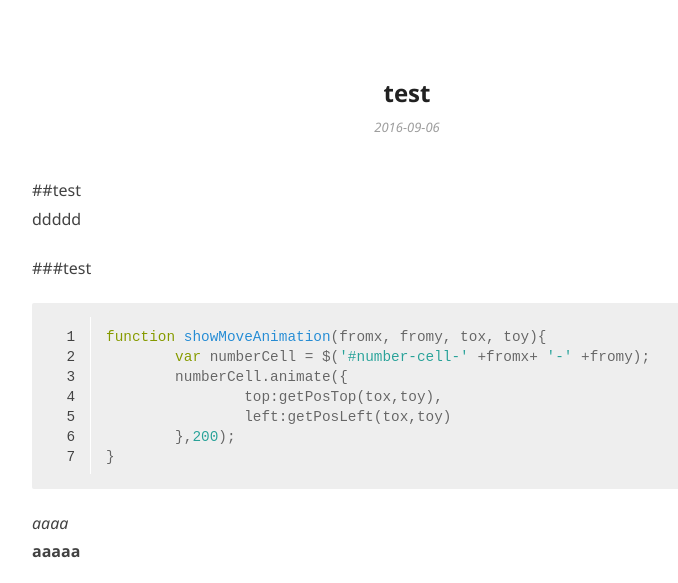
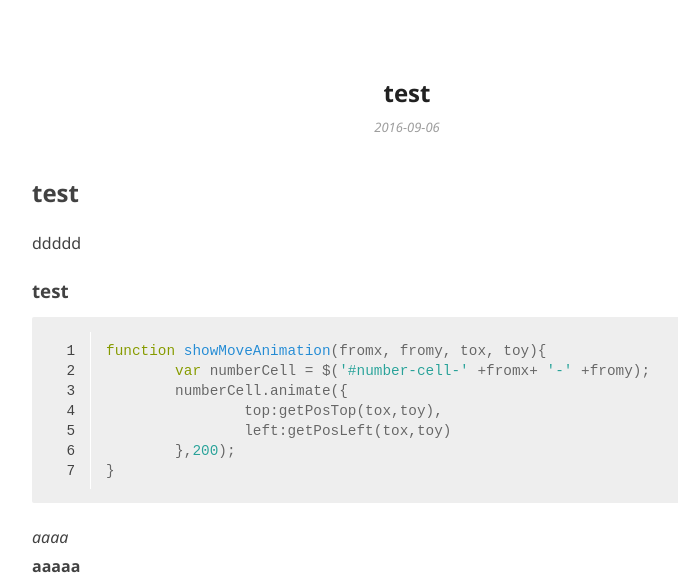
Before and after one commit to 4Evernooob/4Evernooob.github.io, a plain HTML site: page index.html in a window 1280 px wide. Shown: the part 181-764 px from the top of the page, without its empty margins (233-911 px from the left). Drawn offline with Linux system fonts and the light colour scheme.

Commit message:
Site updated: 2016-09-06 18:03:36

```diff
--- a/index.html
+++ b/index.html
@@ -79,9 +79,8 @@
   <div class="article-content">
     <div class="entry">
 
-        <p>##test<br>ddddd</p>
-<p>###test</p>
-<figure class="highlight javascript"><table><tr><td class="gutter"><pre><div class="line">1</div><div class="line">2</div><div class="line">3</div><div class="line">4</div><div class="line">5</div><div class="line">6</div><div class="line">7</div></pre></td><td class="code"><pre><div class="line"><span class="function"><span class="keyword">function</span> <span class="title">showMoveAnimation</span>(<span class="params">fromx, fromy, tox, toy</span>)</span>&#123;</div><div class="line">	<span class="keyword">var</span> numberCell = $(<span class="string">'#number-cell-'</span> +fromx+ <span class="string">'-'</span> +fromy);</div><div class="line">	numberCell.animate(&#123;</div><div class="line">		top:getPosTop(tox,toy),</div><div class="line">		left:getPosLeft(tox,toy)</div><div class="line">	&#125;,<span class="number">200</span>);</div><div class="line">&#125;</div></pre></td></tr></table></figure>
+        <h2 id="test"><a href="#test" class="headerlink" title="test"></a>test</h2><p>ddddd</p>
+<h3 id="test-1"><a href="#test-1" class="headerlink" title="test"></a>test</h3><figure class="highlight javascript"><table><tr><td class="gutter"><pre><div class="line">1</div><div class="line">2</div><div class="line">3</div><div class="line">4</div><div class="line">5</div><div class="line">6</div><div class="line">7</div></pre></td><td class="code"><pre><div class="line"><span class="function"><span class="keyword">function</span> <span class="title">showMoveAnimation</span>(<span class="params">fromx, fromy, tox, toy</span>)</span>&#123;</div><div class="line">	<span class="keyword">var</span> numberCell = $(<span class="string">'#number-cell-'</span> +fromx+ <span class="string">'-'</span> +fromy);</div><div class="line">	numberCell.animate(&#123;</div><div class="line">		top:getPosTop(tox,toy),</div><div class="line">		left:getPosLeft(tox,toy)</div><div class="line">	&#125;,<span class="number">200</span>);</div><div class="line">&#125;</div></pre></td></tr></table></figure>
 <p><em>aaaa</em><br><strong>aaaaa</strong></p>
 <ul>
 <li>uuuuuuuuuuuuuuuuuuuuuu</li>
```
Also changed, not shown: 2016/09/06/test/index.html (+4 -6 lines).
